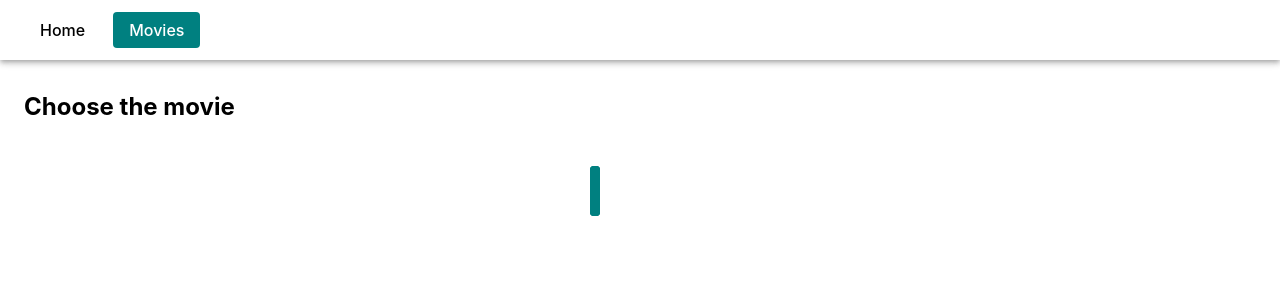
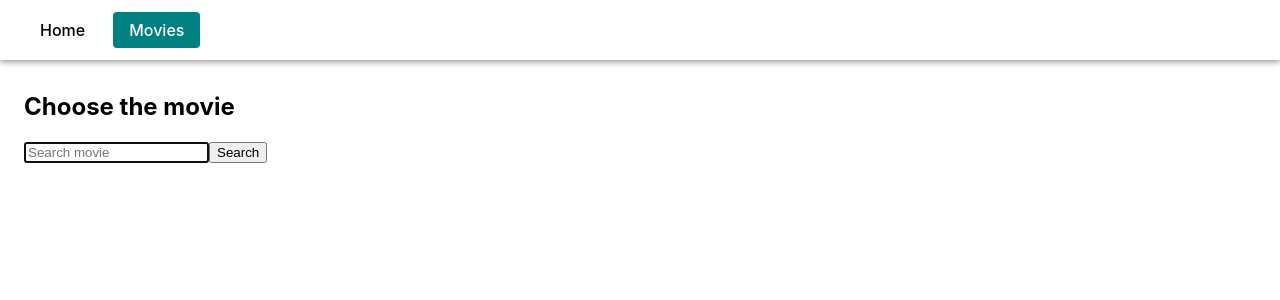
Before and after one commit to kyr13nko/goit-react-hw-05-movies, a React (Create React App) app: page /goit-react-hw-05-movies/movies in a window 1280 px wide. Shown: the top 300 px of the page. Built offline with nearby package versions, Linux system fonts and the light colour scheme.

Commit message:
add movies search

```diff
--- a/src/components/MoviesList/MoviesList.jsx
+++ b/src/components/MoviesList/MoviesList.jsx
@@ -1,8 +1,12 @@
-const MoviesList = ({ trendingMovies }) => {
+import { Link } from 'react-router-dom';
+
+const MoviesList = ({ movies }) => {
   return (
     <ul>
-      {trendingMovies.map(({ id, name, title }) => (
-        <li key={id}>{name ?? title}</li>
+      {movies.map(({ id, name, title }) => (
+        <li key={id}>
+          <Link to={`/movies/${id}`}>{name ?? title}</Link>
+        </li>
       ))}
     </ul>
   );
--- a/src/pages/Home/Home.jsx
+++ b/src/pages/Home/Home.jsx
@@ -28,7 +28,7 @@ export const Home = () => {
     <>
       <h2>Trending today</h2>
       {isLoading && <Loader />}
-      <MoviesList trendingMovies={trending} />
+      <MoviesList movies={trending} />
     </>
   );
 };
--- a/src/pages/Movies/Movies.jsx
+++ b/src/pages/Movies/Movies.jsx
@@ -1,12 +1,70 @@
 import Loader from 'components/Loader/Loader';
-// import MoviesList from 'components/MoviesList/MoviesList';
+import MoviesList from 'components/MoviesList/MoviesList';
+import { useEffect, useState } from 'react';
+import { useSearchParams } from 'react-router-dom';
+import { toast } from 'react-toastify';
+import { fetchSearchMovies } from 'services/moviesAPI';
 
 export const Movies = () => {
+  const [searchParam, setSearchParam] = useSearchParams();
+  const [searchMovies, setSearchMovies] = useState([]);
+  const [isLoading, setIsLoading] = useState(false);
+
+  const query = searchParam.get('query') || '';
+  console.log('query', query);
+
+  useEffect(() => {
+    const getSearchMovies = async searchQuery => {
+      try {
+        setIsLoading(true);
+        const { results } = await fetchSearchMovies(searchQuery);
+
+        if (results.length === 0) {
+          alert(`There is no movie with "${searchQuery}" title`);
+          return;
+        }
+
+        setSearchMovies(results);
+      } catch (error) {
+        toast.error('Something went wrong. Please try again later.');
+      } finally {
+        setIsLoading(false);
+      }
+    };
+
+    query && getSearchMovies(query);
+  }, [query]);
+
+  const handleSubmit = event => {
+    event.preventDefault();
+
+    const searchValue = event.target.elements.search.value.trim();
+
+    if (searchValue === '') return;
+
+    const validSearchParam = searchValue !== '' ? { query: searchValue } : {};
+
+    setSearchParam(validSearchParam);
+  };
+
   return (
     <>
       <h2>Choose the movie</h2>
-      <Loader />
-      {/* <MoviesList /> */}
+
+      <form onSubmit={handleSubmit}>
+        <input
+          type="text"
+          name="search"
+          autoComplete="off"
+          autoFocus
+          placeholder="Search movie"
+          defaultValue={query}
+        />
+        <button type="submit">Search</button>
+      </form>
+
+      {isLoading && <Loader />}
+      <MoviesList movies={searchMovies} />
     </>
   );
 };
--- a/src/services/moviesAPI.js
+++ b/src/services/moviesAPI.js
@@ -7,3 +7,10 @@ export const fetchTrendingMovies = async () => {
   const { data } = await axios.get(`/trending/all/day?api_key=${API_KEY}`);
   return data;
 };
+
+export const fetchSearchMovies = async searchQuery => {
+  const { data } = await axios.get(
+    `/search/movie?query=${searchQuery}&api_key=${API_KEY}`
+  );
+  return data;
+};
```
